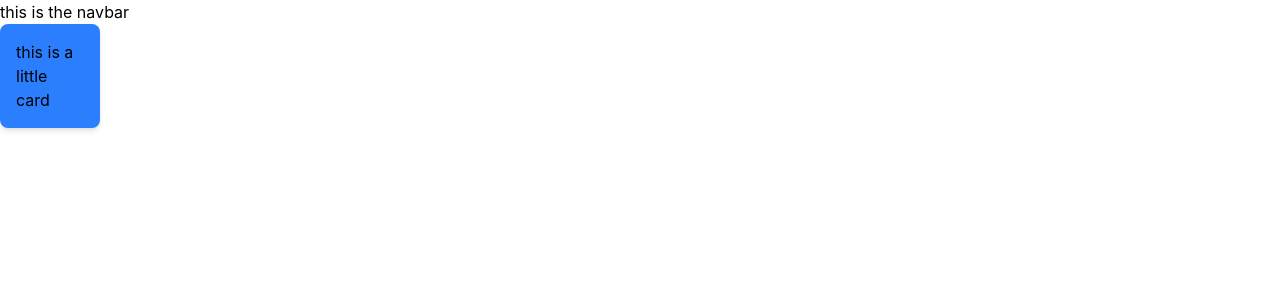
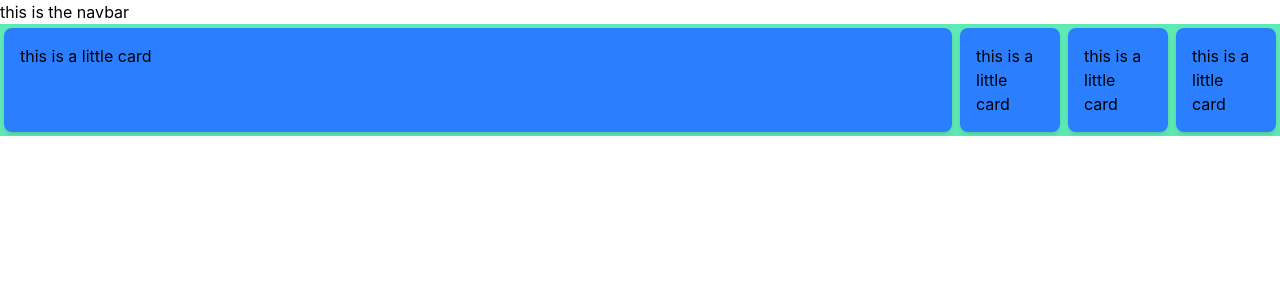
Before and after one commit to paedarr/GameLog, a React (Vite) app: page / in a window 1280 px wide. Shown: the top 300 px of the page. Built offline with nearby package versions, Linux system fonts and the light colour scheme.

Commit message:
test/style: testing use of flex boxes
utilizing flex boxes for 'little_card's, testing with sizing and alignment. need to implement a scroll functionality, and multiple different DP alignments

```diff
--- a/src/App.jsx
+++ b/src/App.jsx
@@ -9,8 +9,11 @@ function App() {
         <navbar className = "navbar">this is the navbar</navbar>
 
         <div className = "game_card_container_new">
-          <div className = "grid_card_align">
-            <div className = "little_card">this is a little card</div>
+          <div className = "grid_card_align flex bg-emerald-300">
+            <div className = "little_card flex-auto m-1">this is a little card</div>
+            <div className = "little_card m-1">this is a little card</div>
+            <div className = "little_card m-1">this is a little card</div>
+            <div className = "little_card m-1">this is a little card</div>
           </div>
         </div>
 
```
